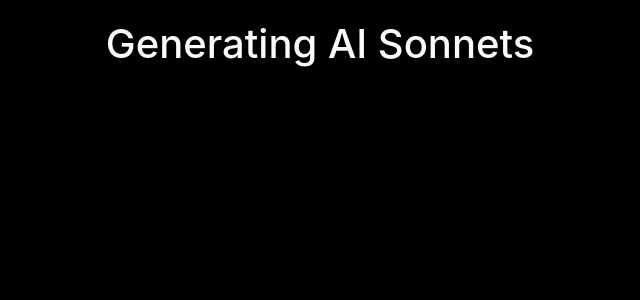
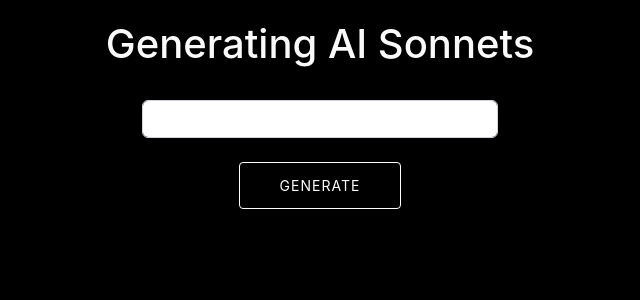
Before and after one commit to rithurajnambiar17/ai-sonnets, a Flask app: template templates/generate.html in a window 1280 px wide. Shown: the part 100-400 px from the top of the page, without its empty margins (320-960 px from the left). Run offline with Flask 3, Linux system fonts and the light colour scheme; the template is opened without the code that fills it, so the values that code supplies are empty; parts of the project's set-up code (start-up, migrations or seed data) failed here and were passed over; some libraries are stand-ins or nearby versions.

Commit message:
whole workflow revamp

```diff
--- a/app.py
+++ b/app.py
@@ -1,5 +1,6 @@
 from flask import Flask, render_template, request
-from programs.generate_text import generated_text
+# from programs.generate_text import generated_text
+from programs.generate_sonnet import generate_sonnet
 
 app = Flask(__name__)
 
@@ -13,7 +14,12 @@ def about():
 
 @app.route('/generate/')
 def generate():
-    output = generated_text()
+    # output = generated_text()
+    if request.method == 'POST':
+        seedText = request.form['seedText']
+        output = generate_sonnet(seedText)
+    else:
+        output = ''
     return render_template('generate.html', output=output)
 
 if __name__ == '__main__':
--- /dev/null
+++ b/programs/depickle_tokenizer.py
@@ -0,0 +1,6 @@
+import pickle
+
+def depickle_tokenizer(path):
+    with open(path, 'rb') as handle:
+        tokenizerLoaded = pickle.load(handle)
+    return tokenizerLoaded
--- a/static/styles/main.css
+++ b/static/styles/main.css
@@ -1238,6 +1238,27 @@ h6 {
   }
 }
 
+.btn-bg {
+  font-family: var(--font-primary);
+  font-weight: 400;
+  font-size: 14px;
+  display: inline-block;
+  padding: 12px 40px;
+  border: 1px solid white;
+  border-radius: 4px;
+  letter-spacing: 1px;
+  text-transform: uppercase;
+  transition: 0.3s;
+  color: #fff;
+  background: inherit;
+}
+
+.btn-bg:hover {
+  background: #2cbc85;
+  color: white;
+}
+
+
 /*--------------------------------------------------------------
 # Footer
 --------------------------------------------------------------*/
--- a/templates/generate.html
+++ b/templates/generate.html
@@ -61,6 +61,15 @@
 
                         </div>
                         <div class="col-md-4">
+
+                            <form action="{{ url_for('generate') }}" method="POST" enctype="multipart/form-data">
+                                <input class="form-control" type="text" name="seedText"/><br>
+                                <center>
+                                    <a class="btn-get-started" type="submit" >
+                                        <button type="submit" class="btn btn-bg">Generate</button>
+                                    </a><br><br>
+                                </center>
+                            </form>
                             <!-- Converting the output in string to sentences using punctuation-->
                             {%for i in output%}
                                 <p>{{i}}<p>
```
Also changed, not shown: programs/generate_sonnet.py (added, +21 -0 lines), 3 other files.
